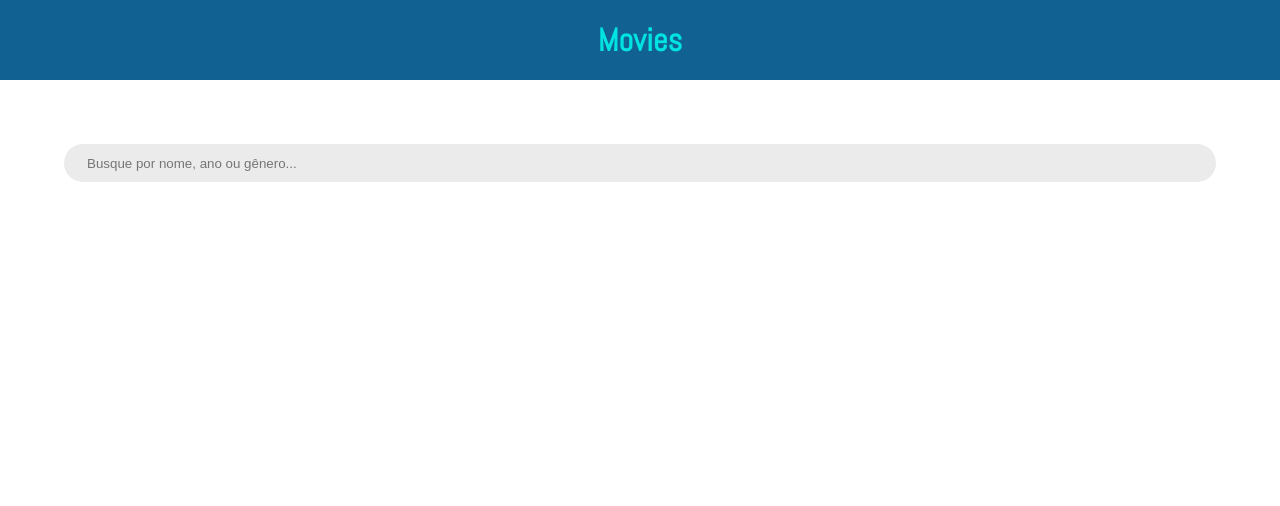
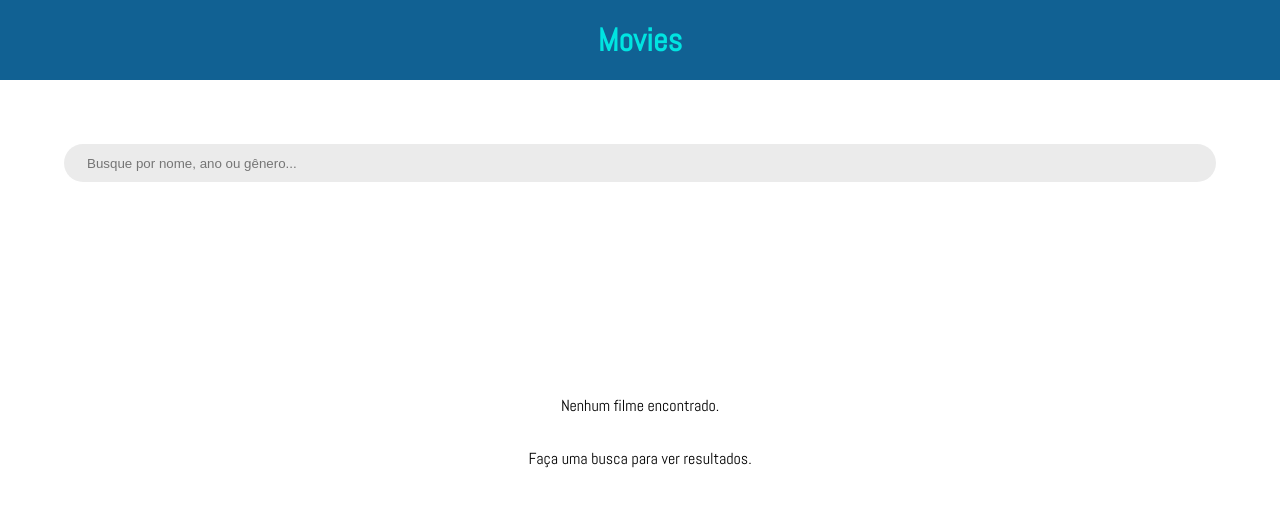
Before and after one commit to andersonmalheiro/cubos-challenge, a React (Create React App) app: page / in a window 1280 px wide. Shown: the top 506 px of the page. Built offline with nearby package versions, Linux system fonts and the light colour scheme.

Commit message:
Adding search feature on home page

```diff
--- a/src/components/movie-result/style.module.css
+++ b/src/components/movie-result/style.module.css
@@ -108,7 +108,7 @@
 
 @media (min-width: 1440px) {
   .details_header {
-    padding-left: 6%;
+    padding-left: 8%;
   }
 
   .date {
--- a/src/pages/home/index.tsx
+++ b/src/pages/home/index.tsx
@@ -1,18 +1,70 @@
-import React from 'react';
+import React, { useState } from 'react';
 
 import styles from './style.module.css';
 import Header from 'components/header';
+import MovieResult, { MovieSearchResult } from 'components/movie-result';
+import search from 'api/search';
 
 export default function Home() {
+  const [movies, setMovies] = useState<any[]>([]);
+  const [searchValue, setSearchValue] = useState<string>('');
+
+  async function loadData(event: any, value: string) {
+    event.preventDefault();
+
+    await search(value)
+      .then(response => {
+        if (response.data.hasOwnProperty('results')) {
+          setMovies(response.data.results);
+        }
+      })
+      .catch(error => {
+        setMovies([]);
+      });
+  }
+
+  const handleInputChange = (event: { target: any }) => {
+    const target = event.target;
+    const value = target.value;
+    setSearchValue(value);
+  };
+
+  document.title = 'Cubos Movie Search';
   return (
     <div className={styles.container}>
       <Header />
       <div className={styles.main}>
-        <input
-          type="text"
-          className={styles.search_input}
-          placeholder="Busque por nome, ano ou gênero..."
-        />
+        <form
+          onSubmit={e => loadData(e, searchValue)}
+          style={{ display: 'flex' }}
+        >
+          <input
+            type="text"
+            required
+            className={styles.search_input}
+            placeholder="Busque por nome, ano ou gênero..."
+            onChange={e => handleInputChange(e)}
+          />
+        </form>
+        <div className={styles.results}>
+          {movies && movies.length ? (
+            movies.map((item, key) => {
+              const movie: MovieSearchResult = {
+                overview: item.overview,
+                poster_path: item.poster_path,
+                release_date: item.release_date,
+                title: item.title,
+                vote_average: item.vote_average,
+              };
+              return <MovieResult key={key} data={movie} />;
+            })
+          ) : (
+            <div className={styles.empty}>
+              <p>Nenhum filme encontrado.</p>
+              <p>Faça uma busca para ver resultados.</p>
+            </div>
+          )}
+        </div>
       </div>
     </div>
   );
--- a/src/pages/home/style.module.css
+++ b/src/pages/home/style.module.css
@@ -19,4 +19,21 @@
   color: #116193;
   border-radius: 30px;
   padding: 1% 2%;
+  flex: 1;
 }
+
+.results {
+  overflow: hidden;
+  overflow-y: auto;
+  max-height: 65vh;
+  margin-top: 3%;
+}
+
+.empty {
+  display: flex;
+  justify-content: center;
+  flex-direction: column;
+  align-items: center;
+  padding: 10%;
+  height: 200px;
+}
```
